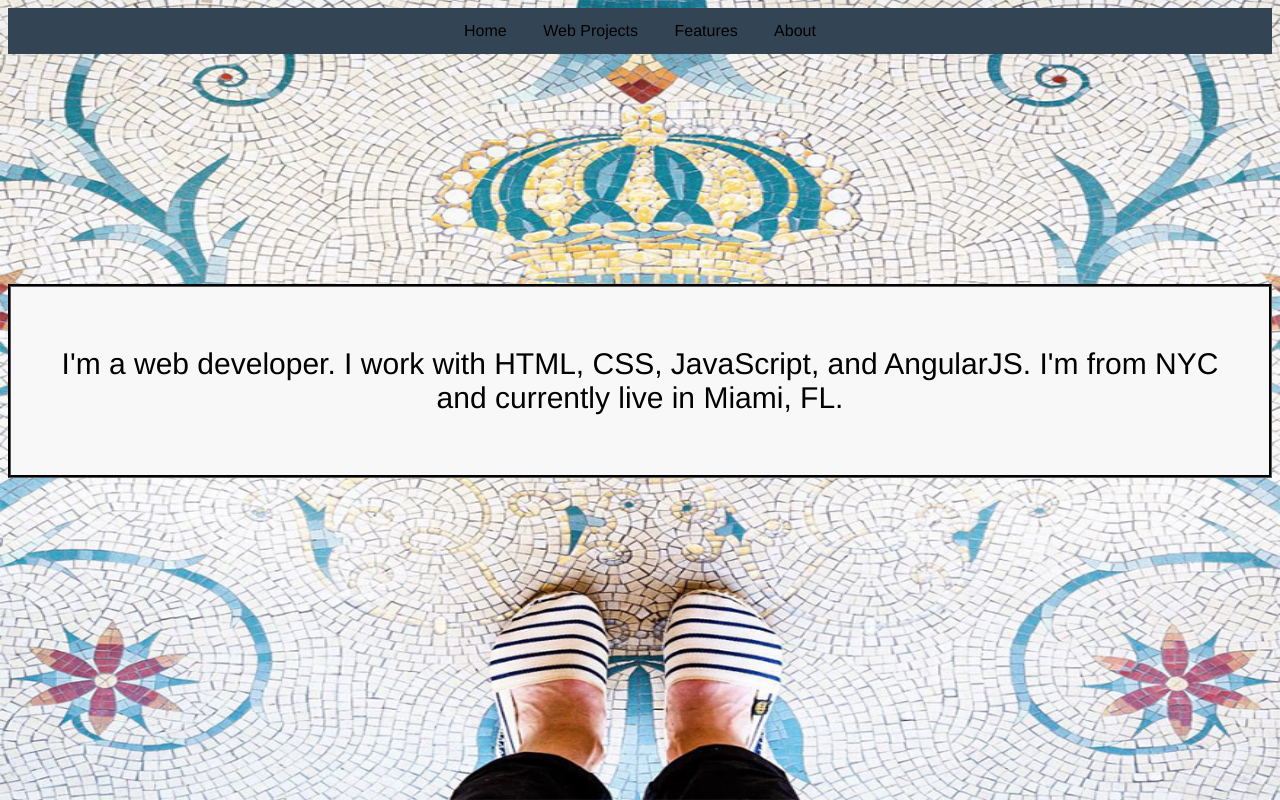
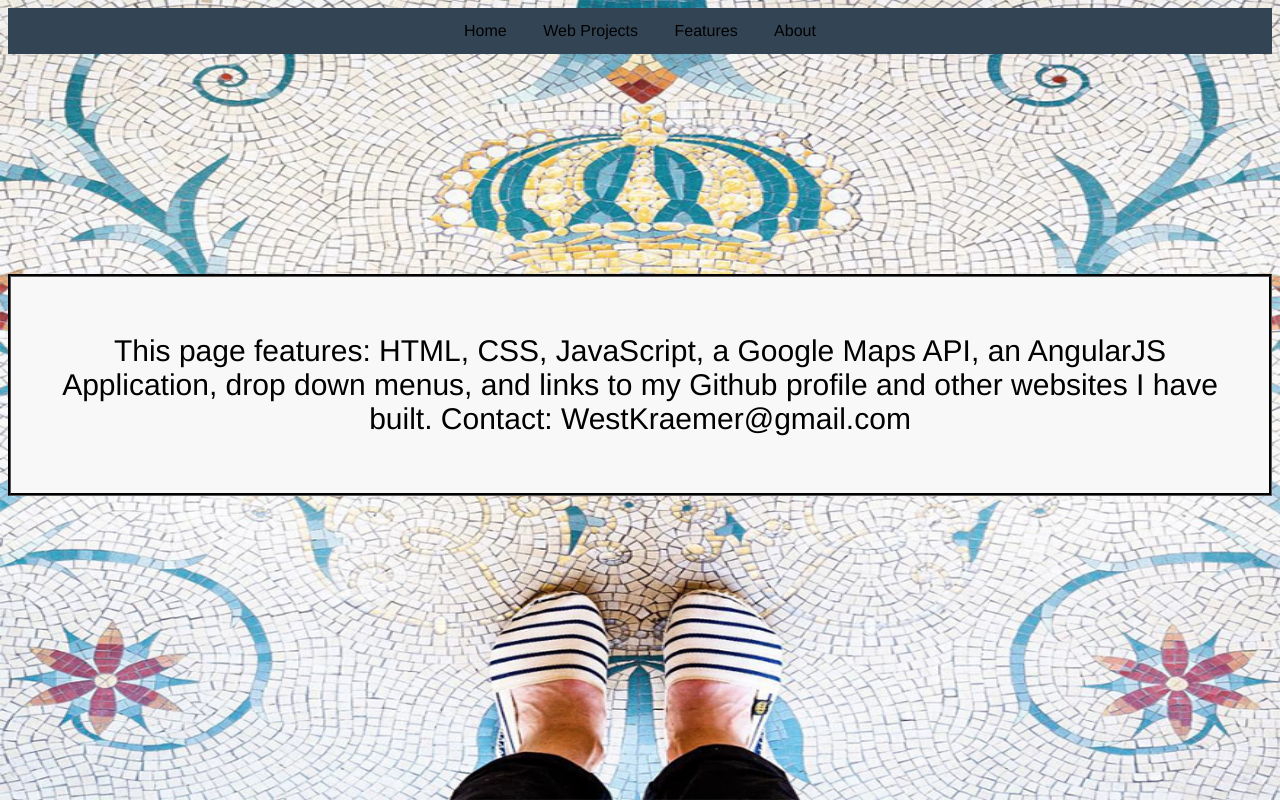
Before and after one commit to Westopher/newPortfolio, a plain HTML site: page about.html in a window 1280 px wide. Drawn offline with Linux system fonts and the light colour scheme.

Commit message:
add styling and content to about page. Add z-index to drop down menus so that they appear over content on page

```diff
--- a/Styling/portCSS.css
+++ b/Styling/portCSS.css
@@ -68,9 +68,9 @@ li.dropdown {
 #homeContent {
   border-style: groove;
   border-color: rgb(88,88,88);
-  margin-top: 230px;
+  margin-top: 220px;
   width: auto;
-  padding: 5px;
+  padding: 2px;
   text-align: center;
   background-color: rgb(248,248,248);
 }
--- a/about.html
+++ b/about.html
@@ -31,7 +31,10 @@
 
   <div id="homeContent">
     <div id="divSub">
-      <p id="main">I'm a web developer. I work with HTML, CSS, JavaScript, and
-        AngularJS. I'm from NYC and currently live in Miami, FL.</p>
+      <p id="main">This page features: HTML, CSS, JavaScript,
+        a Google Maps API, an AngularJS Application, drop down menus, and links
+        to my Github profile and other websites I have built. Contact:
+        WestKraemer@gmail.com
+      </p>
     </div>
   </div>
```
